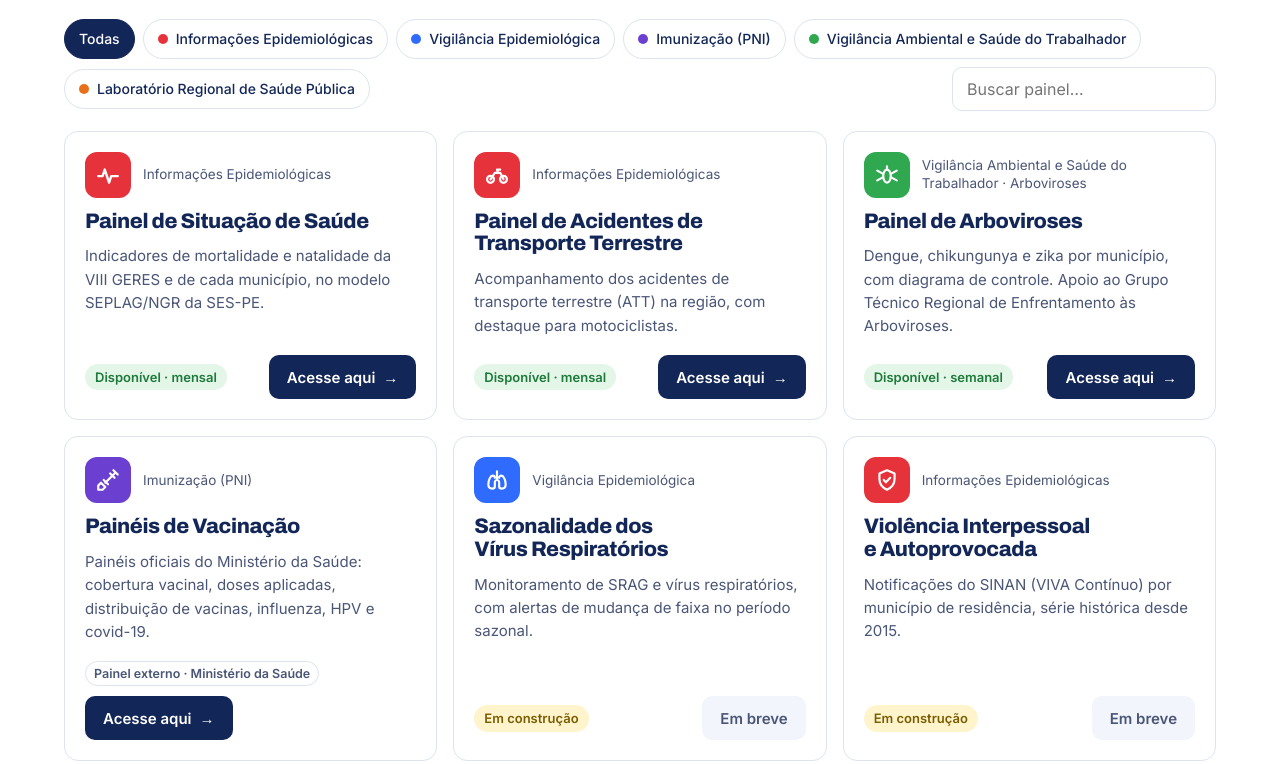
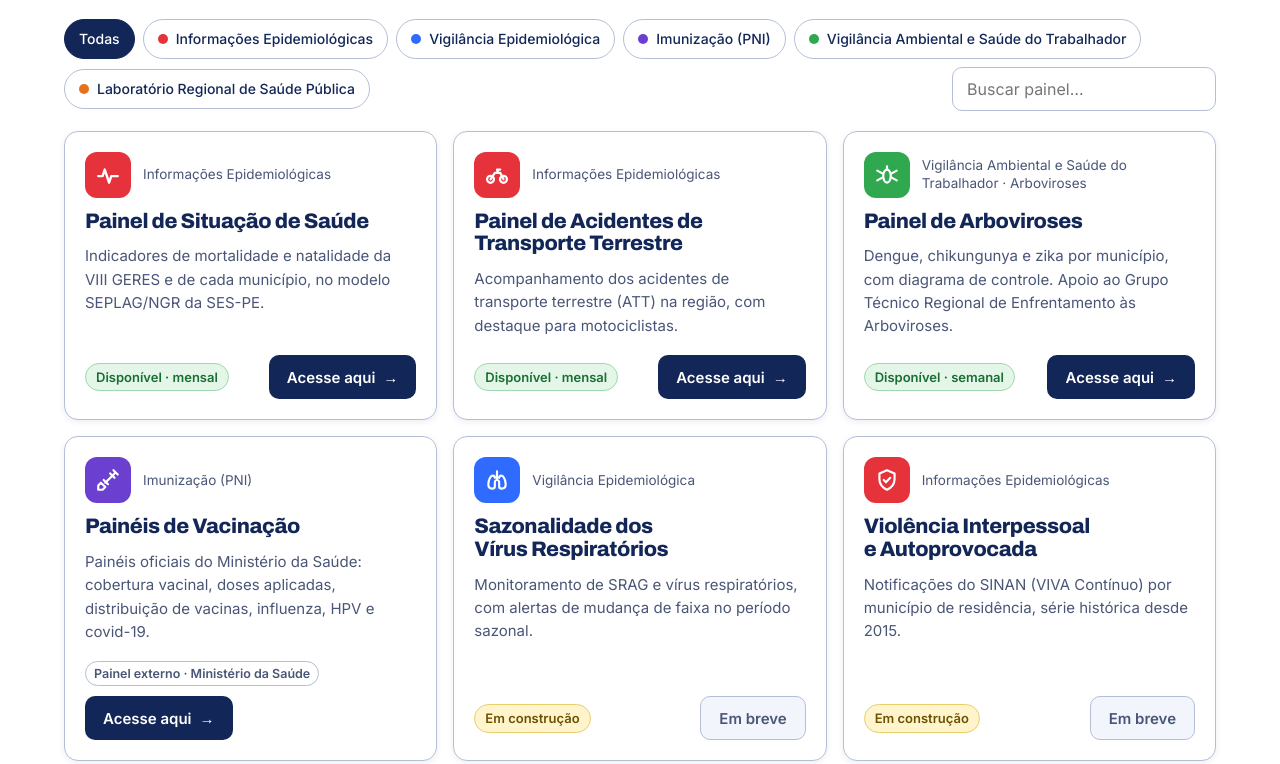
Before and after one commit to hallmeberg/portal-vigilancia-viii, a plain HTML site: page index.html in a window 1280 px wide. Shown: the part 811-1575 px from the top of the page. Drawn offline with Linux system fonts and the light colour scheme.

Commit message:
Aumenta o contraste dos contornos de cartões, painéis e botões
Co-Authored-By: Claude Opus 5.5 <noreply@anthropic.com>
Claude-Session: https://claude.ai/code/session_018B36E4ryvWTyBX98sDxffk

```diff
--- a/index.html
+++ b/index.html
@@ -15,7 +15,7 @@
    LAYOUT logos no topo, faixa arco-íris, hero marinho em duas colunas, navegação fixa, seções em bandas; no celular tudo empilha */
 :root{color-scheme:light dark;
 --bg:light-dark(#ffffff,#0a1230);--soft:light-dark(#f2f5fb,#111c42);--card:light-dark(#ffffff,#13204a);
---ink:light-dark(#122657,#eef2ff);--mute:light-dark(#4a5677,#aeb8d6);--line:light-dark(#dde3ef,#26346a);
+--ink:light-dark(#122657,#eef2ff);--mute:light-dark(#4a5677,#aeb8d6);--line:light-dark(#b4bfd6,#3d5096);
 --navy:#122657;--navy2:#1b3473;--yel:#f5c400;
 --c-info:#e5323b;--c-epi:#2f6bff;--c-pni:#6b3fd0;--c-amb:#2fa84f;--c-lab:#e8701a;--c-cievs:#1fb2d8}
 :root[data-theme=light]{color-scheme:light}:root[data-theme=dark]{color-scheme:dark}
@@ -54,9 +54,9 @@ img{max-width:100%;display:block}
 .btn:hover{background:var(--navy2)}
 .btn:focus-visible,.chip:focus-visible,input:focus-visible,.org a:focus-visible{outline:3px solid var(--yel);outline-offset:2px}
 .btn.ghost{background:transparent;color:var(--ink);border:1.5px solid var(--line)}
-.btn[aria-disabled=true]{background:var(--soft);color:var(--mute);cursor:default}
+.btn[aria-disabled=true]{background:var(--soft);color:var(--mute);border:1.5px solid var(--line);cursor:default}
 :root .card .btn{background:light-dark(#122657,#f5c400);color:light-dark(#fff,#122657)}
-:root .card .btn[aria-disabled=true]{background:var(--soft);color:var(--mute)}
+:root .card .btn[aria-disabled=true]{background:var(--soft);color:var(--mute);border:1.5px solid var(--line)}
 .nav{position:sticky;top:0;z-index:5;background:color-mix(in srgb,var(--bg) 92%,transparent);backdrop-filter:blur(8px);border-bottom:1px solid var(--line)}
 .nav .wrap{display:flex;gap:4px;overflow-x:auto;padding:8px max(5vw,16px);scrollbar-width:none}
 .nav a{flex:none;text-decoration:none;padding:10px 14px;border-radius:8px;font-weight:500;color:var(--mute)}
@@ -71,7 +71,7 @@ img{max-width:100%;display:block}
 .search{margin-left:auto;position:relative}
 .search input{font:16px Inter,sans-serif;min-height:44px;width:min(280px,100%);padding:0 14px;border-radius:10px;border:1.5px solid var(--line);background:var(--card);color:var(--ink)}
 .grid{display:grid;grid-template-columns:repeat(auto-fill,minmax(min(100%,300px),1fr));gap:16px}
-.card{background:var(--card);border:1px solid var(--line);border-radius:14px;padding:20px;display:flex;flex-direction:column;gap:12px}
+.card{background:var(--card);border:1.5px solid var(--line);box-shadow:0 2px 6px light-dark(#12265714,#0006);border-radius:14px;padding:20px;display:flex;flex-direction:column;gap:12px}
 .card .top{display:flex;align-items:center;gap:12px}
 .ico{width:46px;height:46px;border-radius:12px;display:grid;place-items:center;flex:none}
 .ico svg{width:26px;height:26px}
@@ -80,13 +80,13 @@ img{max-width:100%;display:block}
 .card p{margin:0;color:var(--mute);font-size:15px}
 .card .foot{margin-top:auto;display:flex;justify-content:space-between;align-items:center;gap:10px;flex-wrap:wrap;padding-top:6px}
 .st{font-size:13px;font-weight:600;padding:3px 10px;border-radius:99px;white-space:nowrap}
-.st.on{background:light-dark(#e3f6e8,#123d24);color:light-dark(#1d7a3a,#8ae0a6)}
-.st.soon{background:light-dark(#fff4cc,#3d3410);color:light-dark(#7a5d00,#f5d66b)}
+.st.on{background:light-dark(#e3f6e8,#123d24);color:light-dark(#1a6e34,#8ae0a6);border:1px solid light-dark(#9fd8ae,#2a6a40)}
+.st.soon{background:light-dark(#fff4cc,#3d3410);color:light-dark(#6b5200,#f5d66b);border:1px solid light-dark(#e8cf6a,#6b5a1c)}
 .empty{padding:28px;text-align:center;color:var(--mute);border:1.5px dashed var(--line);border-radius:14px;display:none}
 .soft{background:var(--soft)}
 .note{display:flex;gap:10px;align-items:flex-start;background:light-dark(#fff8db,#2e2a12);border:1px solid light-dark(#f1dd8a,#5a4f1c);border-radius:10px;padding:10px 14px;font-size:14px;margin-bottom:20px}
 .cols{display:grid;grid-template-columns:minmax(0,1.4fr) minmax(0,1fr);gap:24px}
-.panel{background:var(--card);border:1px solid var(--line);border-radius:14px;padding:6px 20px 12px}
+.panel{background:var(--card);border:1.5px solid var(--line);box-shadow:0 2px 6px light-dark(#12265714,#0006);border-radius:14px;padding:6px 20px 12px}
 .panel h3{font-size:20px;padding:16px 0 6px}
 .doc{display:grid;grid-template-columns:auto minmax(0,1fr) auto;gap:4px 16px;align-items:center;padding:16px 0;border-top:1px solid var(--line)}
 .doc:first-of-type{border-top:0}
@@ -107,14 +107,14 @@ img{max-width:100%;display:block}
 .boss b{display:block;font-family:Archivo,sans-serif;color:#fff}
 .boss span{font-size:14px;color:#c6d1f3}
 .five{display:grid;grid-template-columns:repeat(5,minmax(0,1fr));gap:12px}
-.co{border-radius:12px;overflow:hidden;background:var(--card);border:1px solid var(--line);display:flex;flex-direction:column}
+.co{border-radius:12px;overflow:hidden;background:var(--card);border:1.5px solid var(--line);box-shadow:0 2px 6px light-dark(#12265714,#0006);display:flex;flex-direction:column}
 .co .h{color:#fff;padding:12px 14px}
 .co .h b{display:block;font:800 16px/1.2 Archivo,sans-serif}
 .co .h span{font-size:13.5px;opacity:.92}
 .co ul{margin:0;padding:10px 14px 14px 30px;font-size:14px;color:var(--mute)}
 .co li{margin:3px 0}
 .links{display:grid;grid-template-columns:repeat(auto-fill,minmax(min(100%,250px),1fr));gap:12px}
-.links a{display:flex;justify-content:space-between;align-items:center;gap:10px;text-decoration:none;background:var(--card);border:1px solid var(--line);border-radius:12px;padding:16px;font-weight:600;min-height:64px}
+.links a{display:flex;justify-content:space-between;align-items:center;gap:10px;text-decoration:none;background:var(--card);border:1.5px solid var(--line);box-shadow:0 2px 6px light-dark(#12265714,#0006);border-radius:12px;padding:16px;font-weight:600;min-height:64px}
 .links a:hover{border-color:var(--ink)}
 .links small{display:block;font-weight:400;color:var(--mute);font-size:13.5px}
 footer{background:var(--navy);color:#dbe3ff}
```
